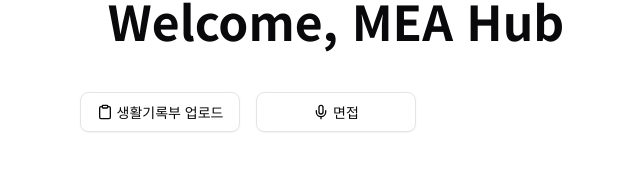
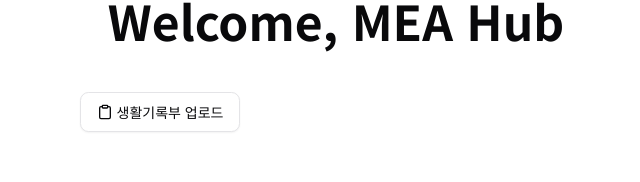
Before and after one commit to MEA-Co/MEA-Hub, a Next.js app: page / in a window 1280 px wide. Shown: the part 116-298 px from the top of the page, without its empty margins (304-944 px from the left). Built offline with nearby package versions, Linux system fonts and the light colour scheme.

Commit message:
feat: disable interview

```diff
--- a/app/page.tsx
+++ b/app/page.tsx
@@ -1,4 +1,4 @@
-import { ClipboardIcon, MicIcon } from 'lucide-react';
+import { ClipboardIcon } from 'lucide-react';
 import Link from 'next/link';
 
 import { Button } from '@/components/ui/button';
@@ -17,14 +17,14 @@ export default function Home() {
             </div>
           </Button>
         </Link>
-        <Link href="/interview" className="w-full">
+        {/* <Link href="/interview" className="w-full">
           <Button variant="outline" className="w-full" size="lg">
             <div className="flex items-center justify-center w-full gap-1">
               <MicIcon />
               <p>면접</p>
             </div>
           </Button>
-        </Link>
+        </Link> */}
       </div>
     </div>
   );
```
